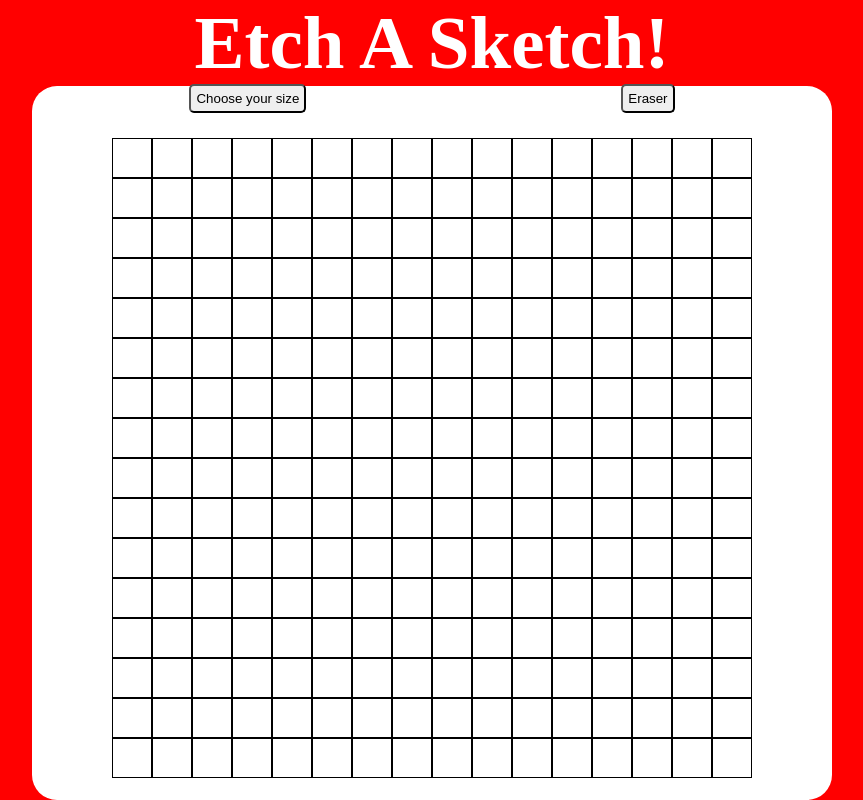
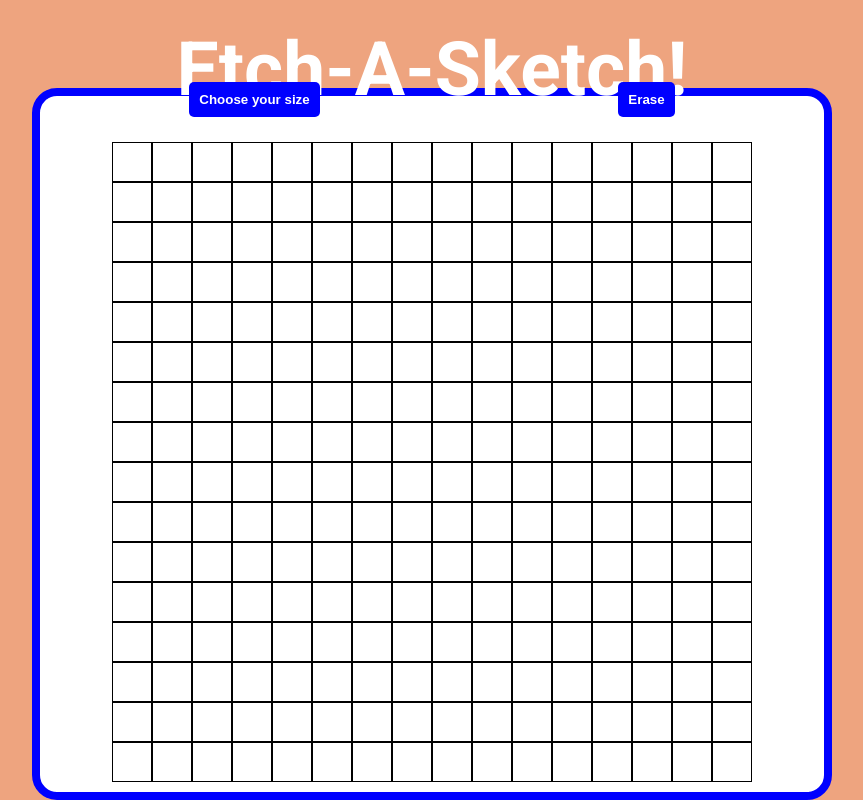
Before and after one commit to krzysztofbobrowicz/etch-a-sketch, a plain HTML site: page index.html in a window 1280 px wide. Shown: the whole page, without its empty margins (208-1071 px from the left). Drawn offline with Linux system fonts and the light colour scheme.

Commit message:
Make UI changes

```diff
--- a/index.html
+++ b/index.html
@@ -8,11 +8,11 @@
     <link rel="stylesheet" href="style.css" />
   </head>
   <body>
-    <h1 id="title">Etch A Sketch!</h1>
+    <h1 id="title">Etch-A-Sketch!</h1>
     <div id="container">
       <div class="buttons">
         <button class="btn" id="choose-size">Choose your size</button>
-        <button class="btn" id="eraser">Eraser</button>
+        <button class="btn" id="eraser">Erase</button>
       </div>
     </div>
 
--- a/script.js
+++ b/script.js
@@ -5,14 +5,11 @@ let gridSize = 16;
 
 function createGrid() {
   let col = 1;
-  console.log(gridSize);
   const grid = document.createElement('div');
   grid.setAttribute('id', 'grid');
   container.appendChild(grid);
 
   while (col <= gridSize) {
-    console.log(gridSize);
-    console.log(col);
     const colClass = document.createElement('div');
     colClass.classList.add(`col${col}`);
     grid.appendChild(colClass);
@@ -32,7 +29,7 @@ function createGrid() {
 chooseSizeButton.addEventListener('click', () => {
   gridSize = parseInt(
     prompt(
-      'Please choose how many columns you would like to create (choose between 1 and 100)'
+      'Please choose how many columns you wish to create (choose between 1 and 100)'
     )
   );
   if (gridSize > 100 || isNaN(gridSize)) {
@@ -48,17 +45,17 @@ function paintOnHover(square) {
 
 function toggleSwitch() {
   eraser.addEventListener('click', () => {
-    if (eraser.textContent === 'Eraser') {
+    if (eraser.textContent === 'Erase') {
       eraser.textContent = 'Paint';
     } else {
-      eraser.textContent = 'Eraser';
+      eraser.textContent = 'Erase';
     }
   });
 }
 
 function eraseOnHover(square) {
   eraser.addEventListener('click', () => {
-    if (eraser.textContent === 'Eraser') {
+    if (eraser.textContent === 'Erase') {
       square.addEventListener('mouseover', () =>
         square.classList.remove('active')
       );
--- a/style.css
+++ b/style.css
@@ -1,3 +1,5 @@
+@import url('https://fonts.googleapis.com/css2?family=Roboto:ital,wght@0,100;0,300;0,400;0,700;0,900;1,300&display=swap');
+
 * {
   margin: 0;
   padding: 0;
@@ -7,12 +9,12 @@
 body {
   width: 100%;
   height: 100vh;
-  background-color: red;
+  background-color: #eea47fff;
+  font-family: 'Roboto', sans-serif;
 }
 
 .square {
   border: 1px solid black;
-
   margin: 0;
 }
 
@@ -23,6 +25,7 @@ body {
   border-radius: 25px;
   background-color: #fff;
   flex-direction: column;
+  border: 8px solid blue;
 }
 
 .buttons {
@@ -34,11 +37,21 @@ body {
 }
 
 .btn {
-  padding: 5px;
+  padding: 10px;
   border-radius: 5px;
   position: relative;
   cursor: pointer;
   bottom: 25px;
+  border: none;
+  background-color: blue;
+  color: #fff;
+  font-weight: 800;
+}
+
+.btn:hover {
+  background-color: #eea47fff;
+
+  color: white;
 }
 
 body,
@@ -59,7 +72,8 @@ body,
 }
 
 h1#title {
-  /* margin-bottom: 100px; */
+  position: relative;
   font-size: 75px;
   color: #fff;
+  top: 25px;
 }
```
